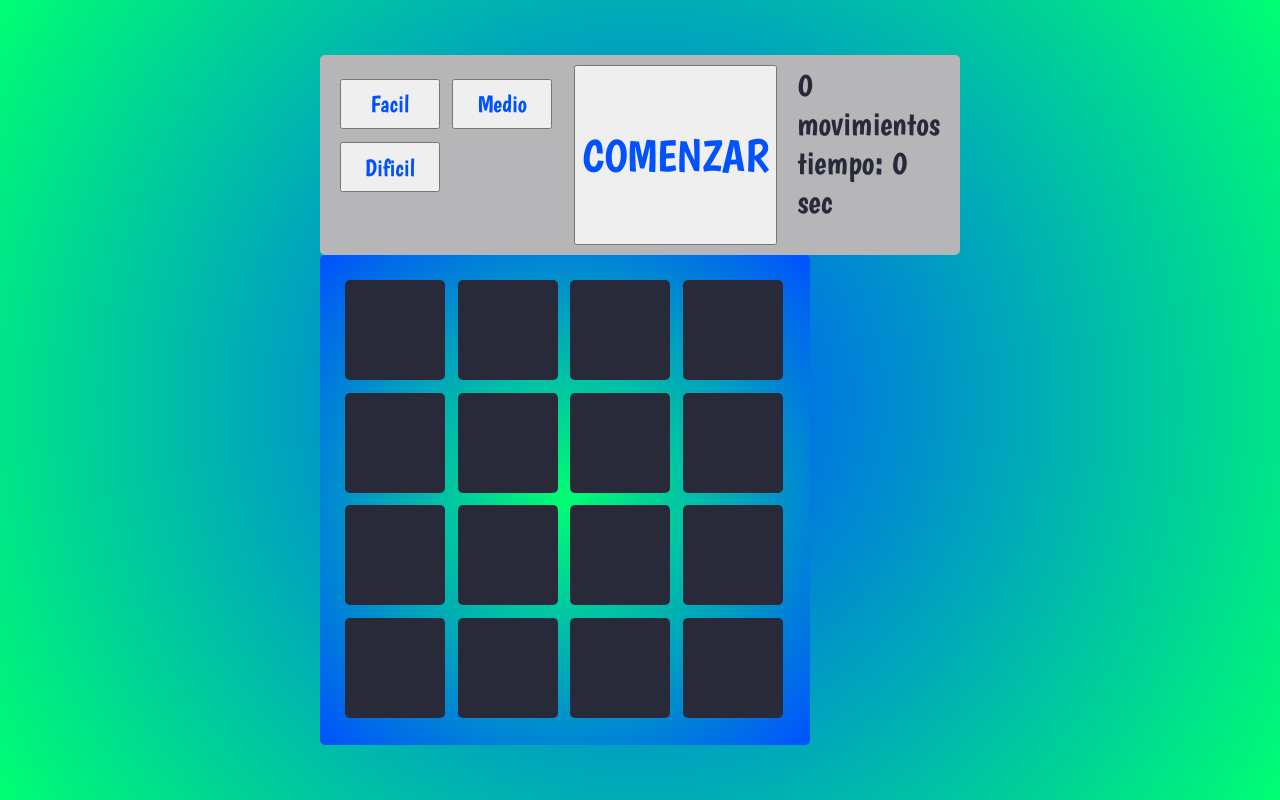
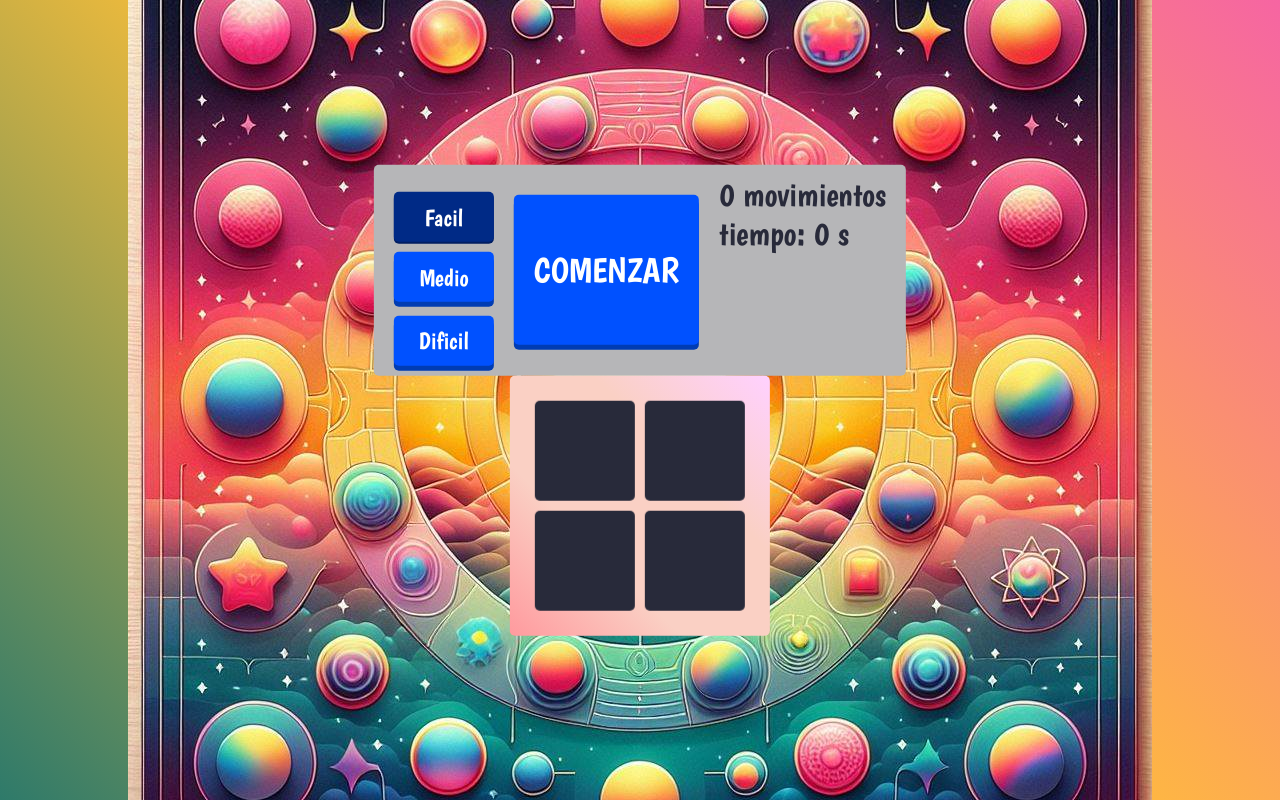
Before and after one commit to dborja2021/2023-2024-CSAAI-Pr-cticas, a plain HTML site: page P4/index.html in a window 1280 px wide. Both pictures are taken after a click on the button "Facil". Drawn offline with Linux system fonts and the light colour scheme.

Commit message:
Add files via upload

```diff
--- a/P4/index.html
+++ b/P4/index.html
@@ -10,21 +10,20 @@
         <script src="memory-game.js" defer></script>
     </head>
     <body>
-
         <div class="game">
             <div class="controles">
 
                  <div class="dificultad">
-                    <button id="'facil">Facil</button>
-                    <button id="medio">Medio</button>
-                    <button id="dificil">Dificil</button>
+                    <button id="facil">Facil</button><br>
+                    <button id="medio">Medio</button><br>
+                    <button id="dificil">Dificil</button><br>
                  </div>
 
                 <button id="comenzar">COMENZAR</button>
                 <div class="display">
                     <div id="mensaje"></div>
                     <div class="movimientos">0 movimientos</div>
-                    <div class="timer">tiempo: 0 sec</div>
+                    <div class="timer">tiempo: 0 s</div>
                 </div>
             </div>
             <div class="grid-container">
--- a/P4/memory-game.js
+++ b/P4/memory-game.js
@@ -6,7 +6,10 @@ const selectors = {
     movimientos: document.querySelector('.movimientos'),
     timer: document.querySelector('.timer'),
     comenzar: document.getElementById('comenzar'),
-    win: document.querySelector('.win')
+    win: document.querySelector('.win'),
+    grid2x2: document.getElementById('facil'),
+    grid4x4: document.getElementById('medio'),
+    grid6x6: document.getElementById('dificil')
 }
 
 const state = {
@@ -14,10 +17,25 @@ const state = {
     flippedCards: 0,
     totalFlips: 0,
     totalTime: 0,
-    loop: null
+    loop: null,
+}
+selectors.tablero.style.display = 'none';
+selectors.comenzar.disabled = true;
+
+
+const buttons = document.querySelectorAll('button');
+
+function handleButtonClick(event) {
+    event.currentTarget.classList.add('button-pressed');
 }
 
+
+buttons.forEach(button => {
+    button.addEventListener('click', handleButtonClick);
+});
+
 const generateGame = () => {
+
     const dimensions = selectors.tablero.getAttribute('grid-dimension')
 
     if (dimensions % 2 !== 0) {
@@ -41,8 +59,9 @@ const generateGame = () => {
 
     const parser = new DOMParser().parseFromString(cards, 'text/html')
     selectors.tablero.replaceWith(parser.querySelector('.tablero'))
+    selectors.comenzar.addEventListener('click', iniciarJuego)
 
-    selectors.comenzar.addEventListener('click', iniciarJuego)
+
 }
 
 const pickRandom = (array, items) => {
@@ -85,7 +104,7 @@ const iniciarJuego = () => {
     state.gameStarted = true;
     state.loop = setInterval(() => {
         state.totalTime++;
-        selectors.timer.textContent = `tiempo: ${state.totalTime} sec`;
+        selectors.timer.textContent = `tiempo: ${state.totalTime} s`;
     }, 1000);
 
     document.querySelectorAll('.card').forEach(card => {
@@ -121,7 +140,8 @@ const comprobarVictoria = () => {
         clearInterval(state.loop);
         selectors.win.style.display = 'block';
         selectors.win.textContent = `¡Felicidades! Has ganado en ${state.totalTime} segundos con ${state.totalFlips} movimientos.`;
-        console.log('FIN')
+        console.log('FIN');
+        selectors.comenzar.disabled = true;
     }
 }
 
@@ -145,4 +165,20 @@ const comprobarPareja = () => {
 
 }
 
-generateGame();
+selectors.grid2x2.addEventListener('click', function() {
+    selectors.tablero.setAttribute('grid-dimension', 2);
+    generateGame();
+    selectors.comenzar.disabled = false;
+});
+
+selectors.grid4x4.addEventListener('click', function() {
+    selectors.tablero.setAttribute('grid-dimension', 4);
+    generateGame();
+    selectors.comenzar.disabled = false;
+});
+
+selectors.grid6x6.addEventListener('click', function() {
+    selectors.tablero.setAttribute('grid-dimension', 6);
+    generateGame();
+    selectors.comenzar.disabled = false;
+});
--- a/P4/memory.css
+++ b/P4/memory.css
@@ -3,17 +3,25 @@
     src: url(./Boogaloo-Regular.ttf);
 }
 
+@keyframes fadeIn {
+    from {
+        opacity: 0;
+    }
+    to {
+        opacity: 1;
+    }
+}
+
 html {
     width: 100%;
     height: 100%;
-    /* background: linear-gradient(325deg,  #6f00fc 0%,#fc7900 50%,#fcc700 100%); */
     font-family: Boongaloo;
 }
 
 body{
     font-size: 50px;
     font-family: Boongaloo;
-    background: radial-gradient(circle, #0051ff, #00ff73);
+    background: url('Fondo2.jpeg') no-repeat center center, linear-gradient(45deg, #2e7a6a 0%, #ffc038 50%, #f665a2 100%);
 }
 
 .game {
@@ -21,16 +29,20 @@ body{
     top: 50%;
     left: 50%;
     transform: translate(-50%, -50%);
+    display: grid;
+    place-items: center;
+
 }
 
 .controles {
+    animation: fadeIn .5s ease-in-out;
     display: flex;
     gap: 20px;
     background: #b6b6b8;
     color: #00ff73;
     border-radius: 5px;
     padding: 10px 20px;
-    border: 0;
+    border: 0px;
     cursor: pointer;
 
 }
@@ -39,19 +51,44 @@ body{
     width: 100px; /* Ancho del botón */
     height: 50px; /* Alto del botón */
     font-size: 24px; /* Tamaño de la fuente del botón */
-
 }
 
 #comenzar{
-    height: 180px;
+    height: 150px;
     align-self: center;
+    font-size: 35px;
 }
+
 button {
-    height: 150px ;
+    background-color: #0051ff;
+    color: white;
+    padding: 10px 20px;
+    border: none;
+    border-radius: 5px;
+    box-shadow: 0 5px #003cb3;
+    font-family: Boongaloo;
     font-size: 45px;
-    color: #0051ff;
-    font-family: Boongaloo;
     cursor: pointer;
+    outline: none;
+    position: relative;
+    transition: all 0.1s ease;
+}
+
+button:hover {
+    transform: scale(1.1); /* Aumenta ligeramente el tamaño para simular el efecto lupa */
+}
+
+
+button:active {
+    background-color: #002a86; /* Color de fondo al pulsar */
+    box-shadow: 0 2px #003cb3;
+    transform: translateY(3px);
+}
+
+.button-pressed {
+    background-color: #002a86; /* Color de fondo para botón pulsado */
+    box-shadow: 0 2px #001d61; /* Sombra más pequeña para efecto de presión */
+    transform: translateY(3px); /* Desplaza el botón hacia abajo */
 }
 
 .disabled {
@@ -64,25 +101,30 @@ button {
 }
 
 .grid-container {
+    display:flex;
+    justify-content: center;
     position: relative;
+
 }
 
 .tablero,
 .win {
     border-radius: 5px;
-    /*box-shadow: 0 25px 50px rgb(33 33 33 / 25%);*/
+    /* box-shadow: 0 25px 50px rgb(33 33 33 / 25%);*/
     /* background: linear-gradient(135deg,  #6f00fc 0%,#fc7900 50%,#fcc700 100%); */
-    transition: transform .1s cubic-bezier(.17,.67,.96,.61);
+    transition: transform .1s cubic-bezier(0,0,1,.02);
     /*backface-visibility: hidden;*/
 }
 
 .tablero{
+    animation: fadeIn 1s ease-in-out;
     display: grid;
     grid-template-columns: repeat(4, auto);
     padding: 20px;
-    height: 450px;
-    width: 450px;
-    background: radial-gradient(circle, #00ff73, #0051ff);
+    height: 100%;
+    width: 100%;
+    background: linear-gradient(45deg, #ff9a9e 0%, #fad0c4 33%, #fad0c4 66%, #ffd1ff 100%);
+    position:static;
 }
 
 .grid-container.flipped .tablero {
@@ -94,6 +136,7 @@ button {
 }
 
 .card {
+    animation: fadeIn 2s ease-in-out;
     display: flex;
     position: relative;
     justify-content: center;
@@ -102,7 +145,12 @@ button {
     height: 100px;
     margin: 5px;
     cursor: pointer;
+    transition: transform 0.3 ease;
 }
+.card:hover {
+    transform: scale(1.1); /* Aumenta ligeramente el tamaño para simular el efecto lupa */
+}
+
 
 .card-front,
 .card-back {
@@ -122,6 +170,7 @@ button {
     background: #FDF8E6;
     transform: rotateY(180deg) rotateZ(50deg);
     user-select: none;
+    box-shadow: 0 25px 50px rgb(33 33 33 / 25%);
 }
 
 .card.flipped .card-front {
@@ -137,10 +186,12 @@ button {
     top: 0;
     left: 0;
     width: 100%;
-    height: 100%;
+    height: 50%;
     text-align: center;
-    transform: rotateY(180deg) rotateZ(50deg);
+    transform: rotateY(0deg) rotateZ(0deg);
     display: none;
+    box-shadow: 0 25px 50px rgb(33 33 33 / 25%);
+    background: rgb(78, 78, 78, 0.5)
 }
 
 .win-text {
```
Also changed, not shown: P4/Fondo1.jpeg (added), P4/Fondo2.jpeg (added).
